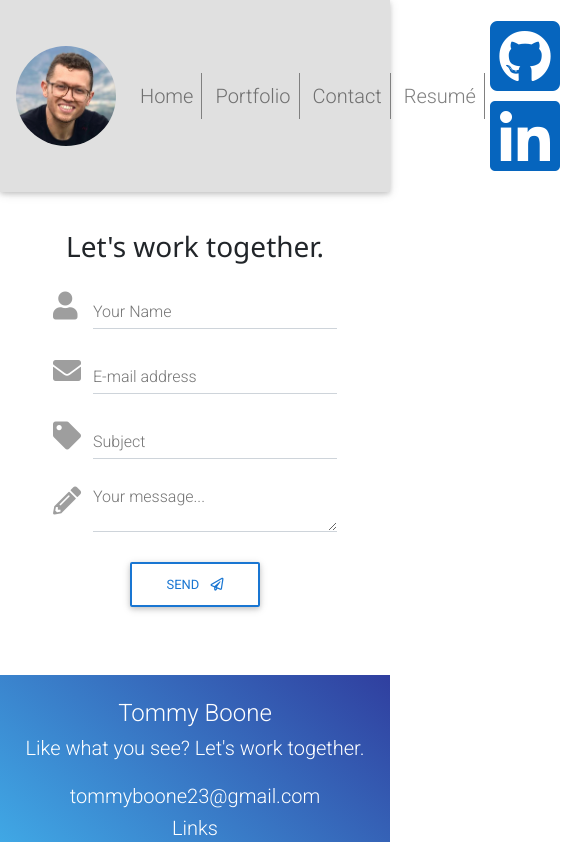
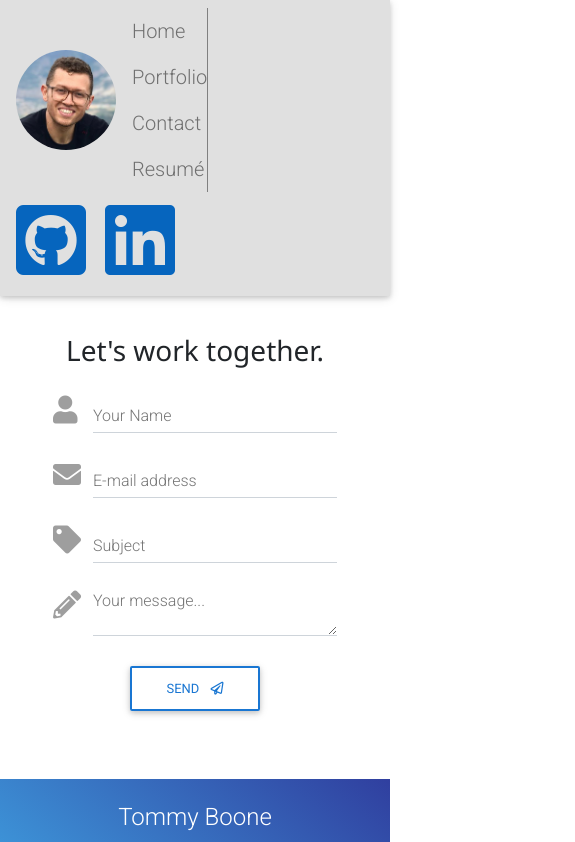
Before and after one commit to tommyboone/react_portfolio, a React (Create React App) app: page /contact in a window 390 px wide. Shown: the top 842 px of the page, 575 px wide, since content can reach past the window. Built offline with nearby package versions, Linux system fonts and the light colour scheme.

Commit message:
added classes to make header more mobile-responsive

```diff
--- a/src/components/Header/header.js
+++ b/src/components/Header/header.js
@@ -8,8 +8,8 @@ import "./header.css";
 
 function Header() {
   return (
-    <MDBAnimation  type="fadeIn" className="slow sticky-top">
-      <Navbar className="navbar fluid" bg="light" variant="light">
+    <MDBAnimation   type="fadeIn" className="slow sticky-top fluid" >
+      <Navbar xs="12"  dark expand="md" className="navbar navbar-fluid" bg="light" variant="light">
         <Navbar.Brand href="#home">
           <img
             src="./images/Profile_Pic.jpg"
```
